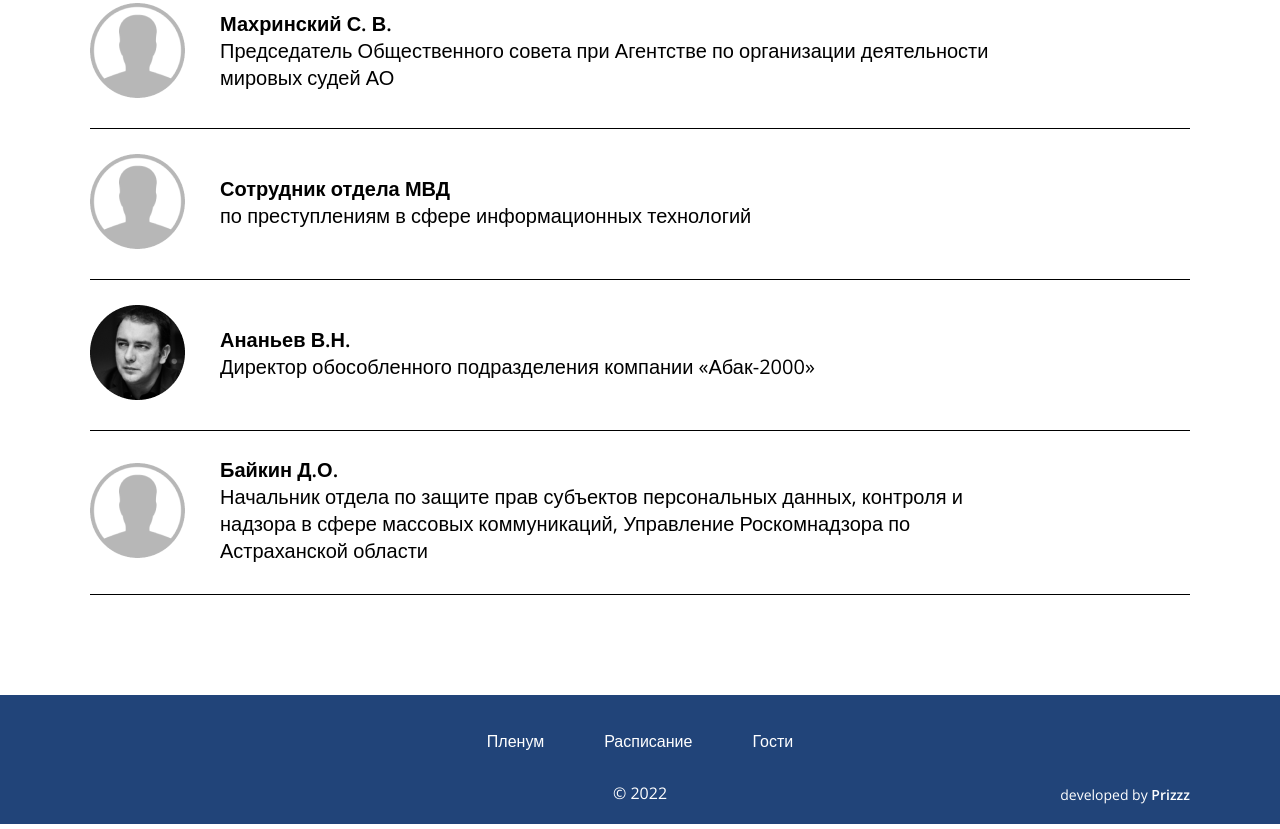
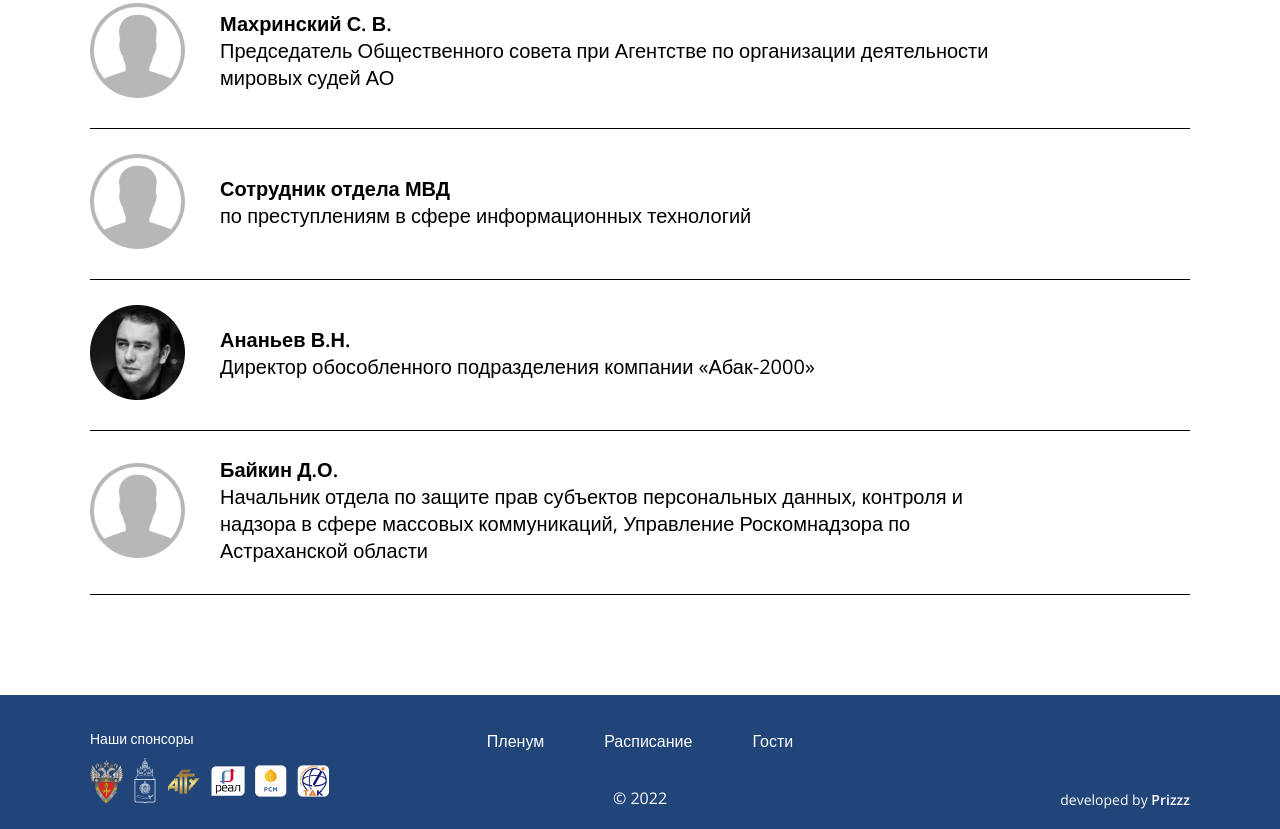
Before and after one commit to Prizzz/conference-InfoSec, a website built with webpack: page conference/src/index.html in a window 1280 px wide. Shown: the part 3908-4737 px from the top of the page. Built offline with nearby package versions, Linux system fonts and the light colour scheme.

Commit message:
fear: add sponsors

```diff
--- a/conference/src/index.html
+++ b/conference/src/index.html
@@ -275,6 +275,17 @@
         <a href="#schedule" class="nav-link">Расписание</a>
         <a href="#guests" class="nav-link">Гости</a>
       </nav>
+      <div class="sponsors">
+        <p class="sponsors-title">Наши спонсоры</p>
+        <div class="sponsors-list">
+          <a href="https://fstec.ru/" class="sponsors-item" target="_blank"><img src="img/fstec.png" alt="fstec-icon"></a>
+          <a href="https://minobr.astrobl.ru/" class="sponsors-item" target="_blank"><img src="img/minobr.png" alt="minobr-icon"></a>
+          <a href="https://astu.org/" class="sponsors-item" target="_blank"><img src="img/agtu.png" alt="agtu-icon"></a>
+          <a href="https://real.su/" class="sponsors-item" target="_blank"><img src="img/real.png" alt="real-icon"></a>
+          <a href="https://astrakhan.ruy.ru/" class="sponsors-item" target="_blank"><img src="img/rsm.png" alt="rsm-icon"></a>
+          <a href="https://t-d-k.ru/" class="sponsors-item" target="_blank"><img src="img/tdk.png" alt="tdk-icon"></a>
+        </div>
+      </div>
       <p class="copy">© 2022</p>
       <p class="author">developed by <a href="https://github.com/Prizzz" target="_blank">Prizzz</a></p>
     </div>
--- a/conference/src/styles/footer.sass
+++ b/conference/src/styles/footer.sass
@@ -4,7 +4,7 @@
   .container
     position: relative
   .nav
-    margin-bottom: 30px
+    margin-bottom: 35px
   .copy
     text-align: center
     font-size: 16px
@@ -20,3 +20,15 @@
       color: #fff
       text-decoration: none
       +med
+  .sponsors
+    position: absolute
+    bottom: 0
+    left: 0
+    &-title
+      color: #fff
+      font-size: 14px
+      margin-bottom: 10px
+    &-list
+      display: flex
+      column-gap: 10px
+      align-items: center
```
Also changed, not shown: conference/src/img/agtu.png (added), conference/src/img/fstec.png (added), conference/src/img/minobr.png (added), conference/src/img/real.png (added), conference/src/img/rsm.png (added), conference/src/img/tdk.png (added).
